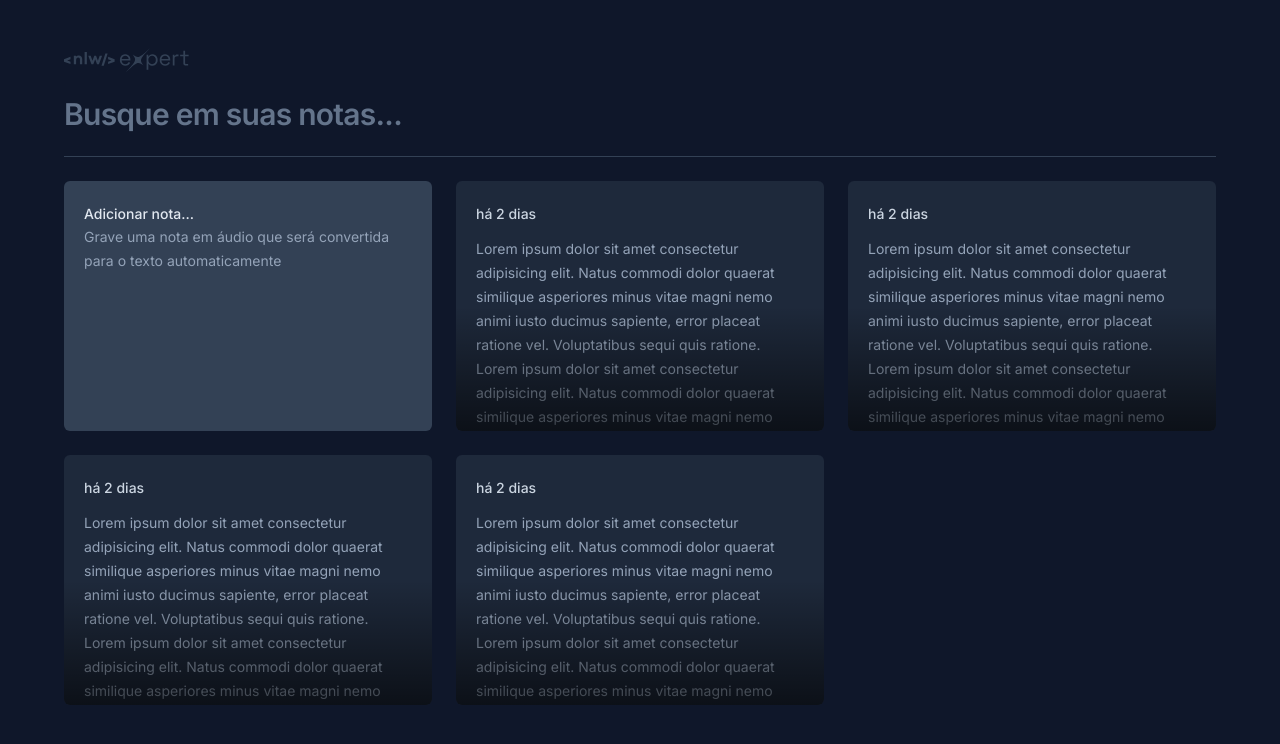
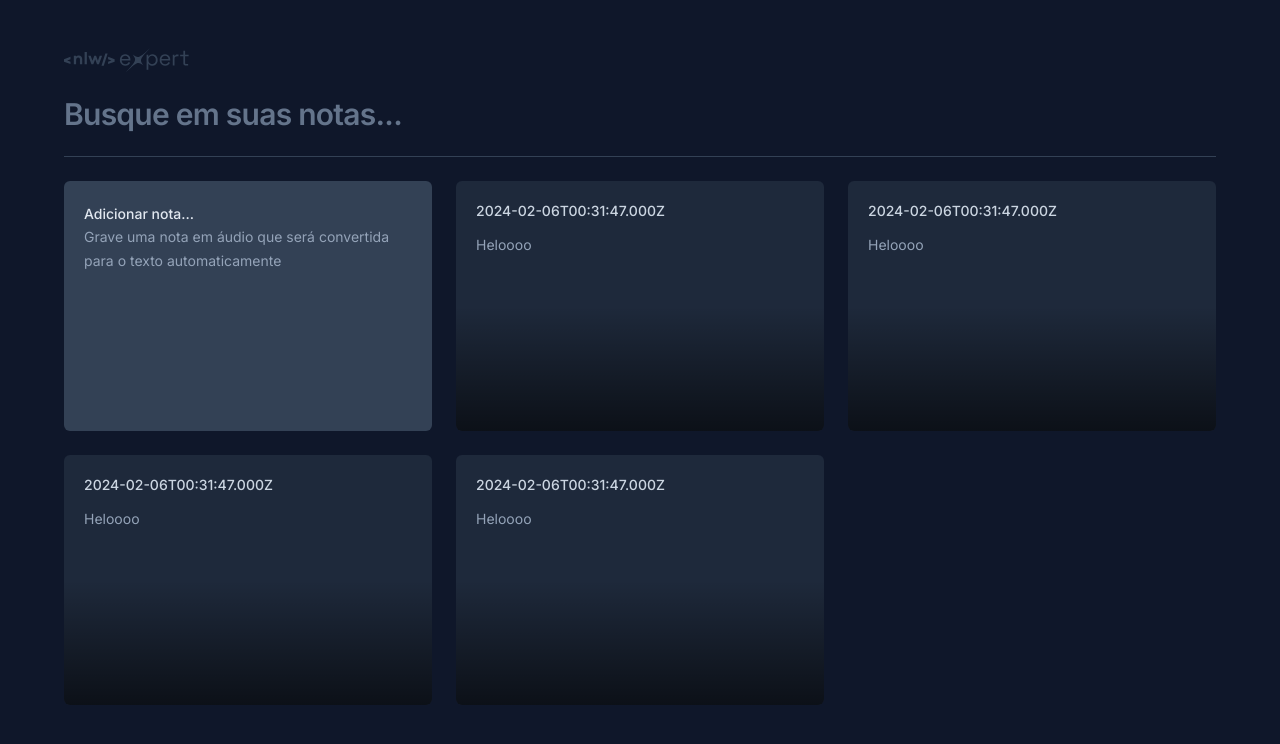
Before and after one commit to jrrodrigo421/NLW_Expert_React, a React (Vite) app: page / in a window 1280 px wide. Shown: the top 744 px of the page. Built offline with nearby package versions, Linux system fonts and the light colour scheme.

Commit message:
feat: add modal and tests general

```diff
--- a/package.json
+++ b/package.json
@@ -9,6 +9,8 @@
     "preview": "vite preview"
   },
   "dependencies": {
+    "@radix-ui/react-dialog": "^1.0.5",
+    "date-fns": "^3.3.1",
     "react": "^18.2.0",
     "react-dom": "^18.2.0"
   },
--- a/src/app.tsx
+++ b/src/app.tsx
@@ -1,6 +1,11 @@
 import logo from './assets/Logo-nlw-expert.svg'
 import { NewNoteCard } from './components/new-note-card'
 import { NoteCard } from './components/note-card'
+
+const note = {
+  date: new Date(),
+  content: 'Heloooo',
+}
 
 
 export function App() {
@@ -19,10 +24,14 @@ export function App() {
 
         <NewNoteCard />
 
-        <NoteCard />
-        <NoteCard />
-        <NoteCard />
-        <NoteCard />
+        <NoteCard note={note} />
+        {/* mostrando diferenças  */}
+        <NoteCard note={{
+          date: new Date(),
+          content: 'Heloooo',
+        }} />
+        <NoteCard note={note} />
+        <NoteCard note={note} />
 
 
 
--- a/src/components/note-card.tsx
+++ b/src/components/note-card.tsx
@@ -1,19 +1,45 @@
-export function NoteCard() {
+import * as APELIDO from '@radix-ui/react-dialog';
+import { formatDistanceToNow } from "date-fns";
+import { ptBR } from "date-fns/locale";
+
+
+interface NoteCardProps {
+  note: {
+    date: Date
+    content: string
+  }
+
+}
+
+
+// aqui ele fez uma desestrututração na classe
+export function NoteCard({ note }: NoteCardProps) {
   return (
-    <button className="rounded-md text-left bg-slate-800 p-5 space-y-3 overflow-hidden relative hover:ring-2 hover:ring-slate-600 focus-visible:ring-2 focus-visible:ring-lime-400 outline-none">
-      <span className="text-sm font-medium text-slate-300">há 2 dias</span>
+    <APELIDO.Root>
+      <APELIDO.Trigger className="rounded-md text-left flex flex-col bg-slate-800 p-5 gap-3 overflow-hidden relative hover:ring-2 hover:ring-slate-600 focus-visible:ring-2 focus-visible:ring-lime-400 outline-none">
+        <span className="text-sm font-medium text-slate-300">
+          {note.date.toISOString()}
+        </span>
 
-      <p className="text-sm leading-6 text-slate-400">
-        Lorem ipsum dolor sit amet consectetur adipisicing elit. Natus commodi
-        dolor quaerat similique asperiores minus vitae magni nemo animi iusto
-        ducimus sapiente, error placeat ratione vel. Voluptatibus sequi quis
-        ratione. Lorem ipsum dolor sit amet consectetur adipisicing elit. Natus
-        commodi dolor quaerat similique asperiores minus vitae magni nemo animi
-        iusto ducimus sapiente, error placeat ratione vel. Voluptatibus sequi
-        quis ratione.
-      </p>
+        <p className="text-sm leading-6 text-slate-400">
+          {note.content}
+        </p>
 
-      <div className="absolute bottom-0 left-0 right-0 h-1/2 bg-gradient-to-t from-black/60 to-black/0 pointer-events-none" />
-    </button>
+        <div className="absolute bottom-0 left-0 right-0 h-1/2 bg-gradient-to-t from-black/60 to-black/0 pointer-events-none" />
+      </APELIDO.Trigger>
+      <APELIDO.Portal>
+        <APELIDO.Overlay className='inset-0 fixed bg-black/50' />
+        <APELIDO.Content className='fixed left-1/2 top-1/2 -translate-x-1/2 -translate-y-1/2 max-w-[640px] w-full h-[60vh] bg-slate-700 rounded-md flex flex-col outline-none '>
+          <div className='flex flex-1 flex-col gap-3 p-5'></div>
+          <span className="text-sm font-medium text-slate-300">
+            {formatDistanceToNow(note.date, { locale: ptBR, addSuffix: true })}
+          </span>
+
+          <p className="text-sm leading-6 text-slate-400">
+            {note.content}
+          </p>
+        </APELIDO.Content>
+      </APELIDO.Portal>
+    </APELIDO.Root>
   );
 }
--- a/tsconfig.json
+++ b/tsconfig.json
@@ -12,7 +12,6 @@
     "allowSyntheticDefaultImports": true,
     /* Bundler mode */
     "moduleResolution": "node",
-    // "allowImportingTsExtensions": true,
     "resolveJsonModule": true,
     "isolatedModules": true,
     "noEmit": true,
```
Also changed, not shown: 1 other file (tests, documents, lock files or other folders).
